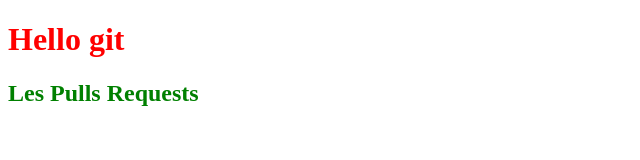
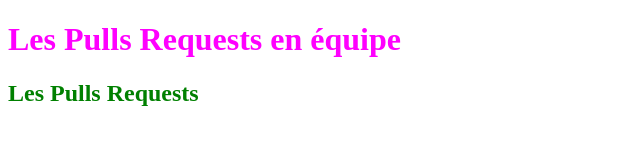
Before and after one commit to rqphy/tp-git, a plain HTML site: page index.html in a window 1280 px wide. Shown: the whole page, without its empty margins (0-640 px from the left). Drawn offline with Linux system fonts and the light colour scheme.

Commit message:
change h1 color and h1

```diff
--- a/index.html
+++ b/index.html
@@ -6,7 +6,7 @@
     <link rel="stylesheet" href="style.css" />
   </head>
   <body>
-    <h1>Hello git</h1>
+    <h1>Les Pulls Requests en équipe</h1>
     <h2>Les Pulls Requests</h2>
   </body>
 </html>
--- a/style.css
+++ b/style.css
@@ -1,5 +1,5 @@
 h1 {
-  color: red;
+  color:fuchsia;
 }
 h2 {
   color: green;
```
